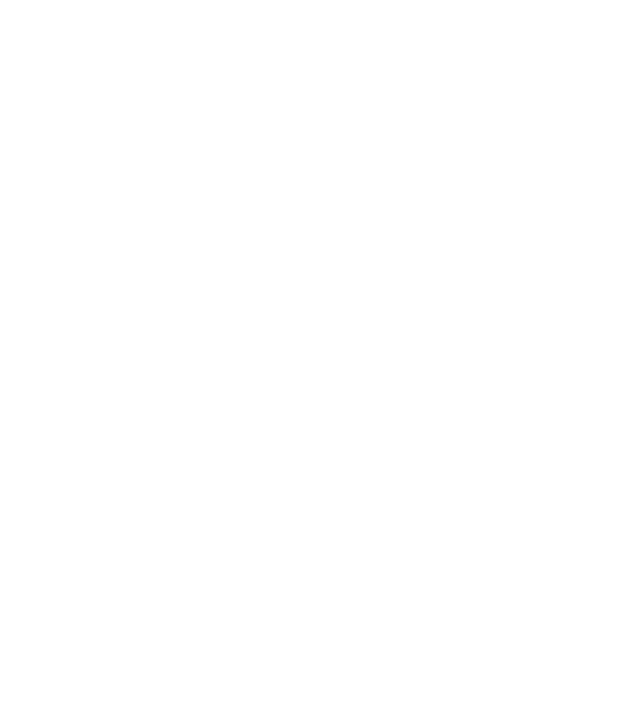
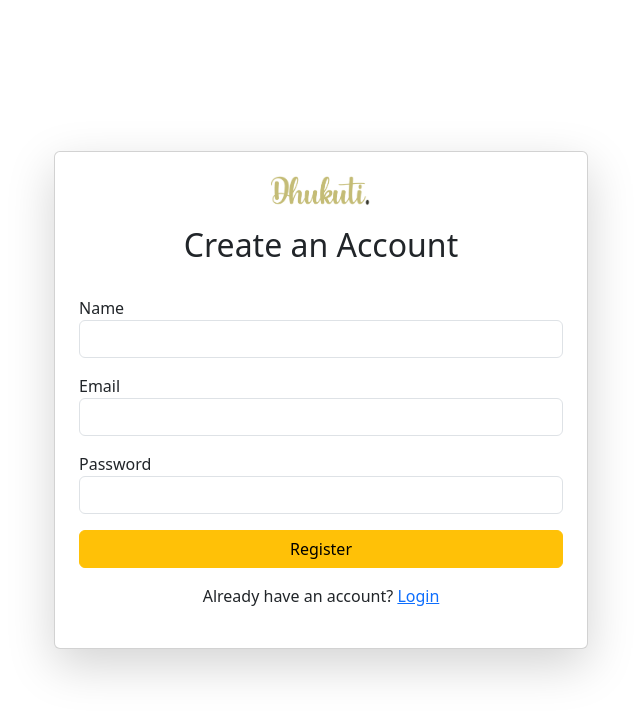
Before and after one commit to Prilaz/Dhukuti., a React (Vite) app in the folder Dhukuti.app/: page /register in a window 1280 px wide. Before the commit this address had no page. Shown: the top 716 px of the page, without its empty margins (319-959 px from the left). Built offline with nearby package versions, Linux system fonts and the light colour scheme.

Commit message:
Added registeration page

```diff
--- /dev/null
+++ b/Dhukuti.app/src/AuthPage/Register.jsx
@@ -0,0 +1,102 @@
+import React, { useState } from "react";
+import { Link, useNavigate } from "react-router-dom";
+import logo from "../assets/Dhukuti.png";
+
+const Register = () => {
+  const navigate = useNavigate();
+  const [formData, setFormData] = useState({
+    name: "",
+    email: "",
+    password: "",
+  });
+
+  const [error, setError] = useState("");
+
+  const handleChange = (e) => {
+    setFormData((prev) => ({ ...prev, [e.target.name]: e.target.value }));
+  };
+
+  const handleSubmit = async (e) => {
+    e.preventDefault();
+    setError("");
+
+    try {
+      const res = await fetch("http://localhost:5000/api/register", {
+        method: "POST",
+        headers: { "Content-Type": "application/json" },
+        body: JSON.stringify(formData),
+      });
+
+      const data = await res.json();
+      if (!res.ok) throw new Error(data.message || "Something went wrong");
+
+      alert("Registration successful!");
+      navigate("/login");
+    } catch (err) {
+      setError(err.message);
+    }
+  };
+
+  return (
+    <div
+      className="container d-flex align-items-center justify-content-center"
+      style={{ minHeight: "100vh" }}
+    >
+      <div className="row w-100">
+        <div className="col-md-6 offset-md-3">
+          <div className="card shadow-lg p-4">
+            <div className="text-center mb-4">
+              <img src={logo} alt="Logo" width={100} />
+              <h2 className="mt-2">Create an Account</h2>
+            </div>
+            {error && <div className="alert alert-danger">{error}</div>}
+            <form onSubmit={handleSubmit}>
+              <div className="mb-3">
+                <label>Name</label>
+                <input
+                  type="text"
+                  name="name"
+                  className="form-control"
+                  required
+                  value={formData.name}
+                  onChange={handleChange}
+                />
+              </div>
+              <div className="mb-3">
+                <label>Email</label>
+                <input
+                  type="email"
+                  name="email"
+                  className="form-control"
+                  required
+                  value={formData.email}
+                  onChange={handleChange}
+                />
+              </div>
+              <div className="mb-3">
+                <label>Password</label>
+                <input
+                  type="password"
+                  name="password"
+                  className="form-control"
+                  required
+                  value={formData.password}
+                  onChange={handleChange}
+                />
+              </div>
+              <button className="btn btn-warning w-100">Register</button>
+              <p className="mt-3 text-center">
+                Already have an account?{" "}
+                <Link to="/login" className="text-primary">
+                  Login
+                </Link>
+              </p>
+            </form>
+          </div>
+        </div>
+      </div>
+    </div>
+  );
+};
+
+export default Register;
--- a/Dhukuti.app/src/MyRoutes.jsx
+++ b/Dhukuti.app/src/MyRoutes.jsx
@@ -6,6 +6,7 @@
 import Artisans from "./Pages/Artisans";
 import "./App.css";
 import Login from "./AuthPage/Login";
+import Register from "./AuthPage/Register";
 
 const MyRoutes = () => {
   return (
@@ -18,6 +19,8 @@
             <Route path="/artisans" element={<Artisans />} />"
           </Route>
           <Route path="/login" element={<Login />} />
+          <Route path="/register" element={<Register />} />
+          {/* Add more routes as needed */}
         </Routes>
       </BrowserRouter>
     </>
```
Also changed, not shown: Dhukuti.app/src/AuthPage/Signin.jsx (deleted).
